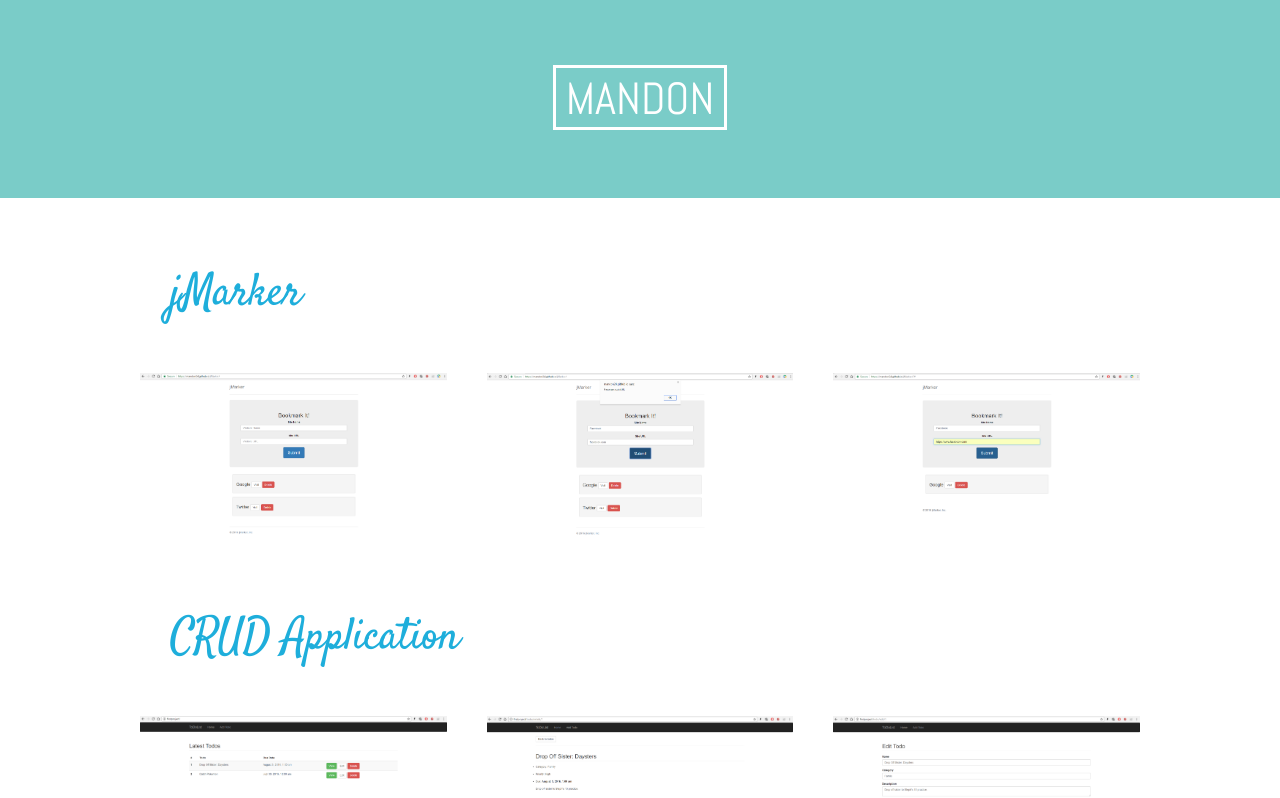
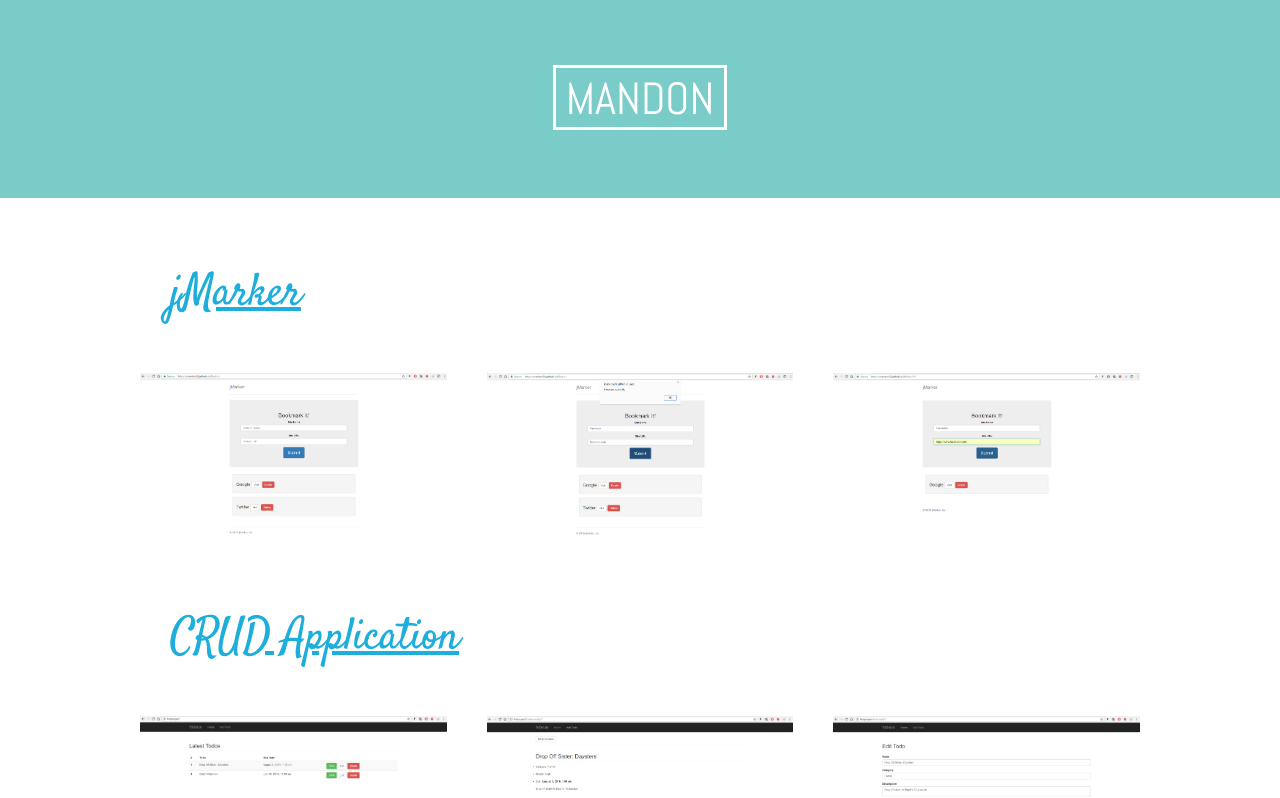
Before and after one commit to Mandon24/Mandon24.github.io, a plain HTML site: page index.html in a window 1280 px wide. Shown: the top 798 px of the page. Drawn offline with nearby package versions, Linux system fonts and the light colour scheme.

Commit message:
Look at summary from previous commit :D

```diff
--- a/css/style.css
+++ b/css/style.css
@@ -29,7 +29,7 @@ h2{
 h2.bio{color:#3f7f7c;}
 p.bio{color: #fff;}
 
-a{
+a h2{
 	text-decoration: none;
 }
 
```
